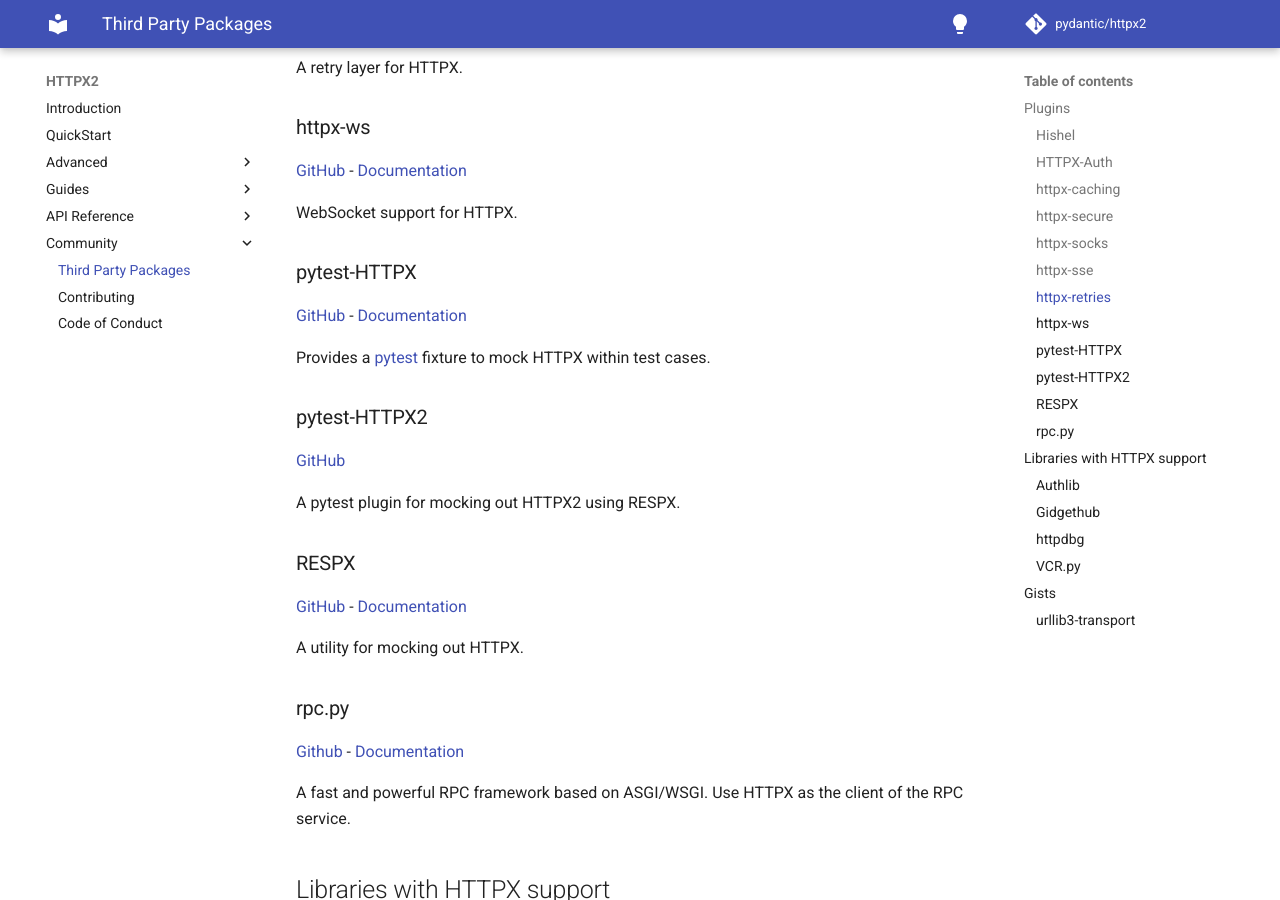
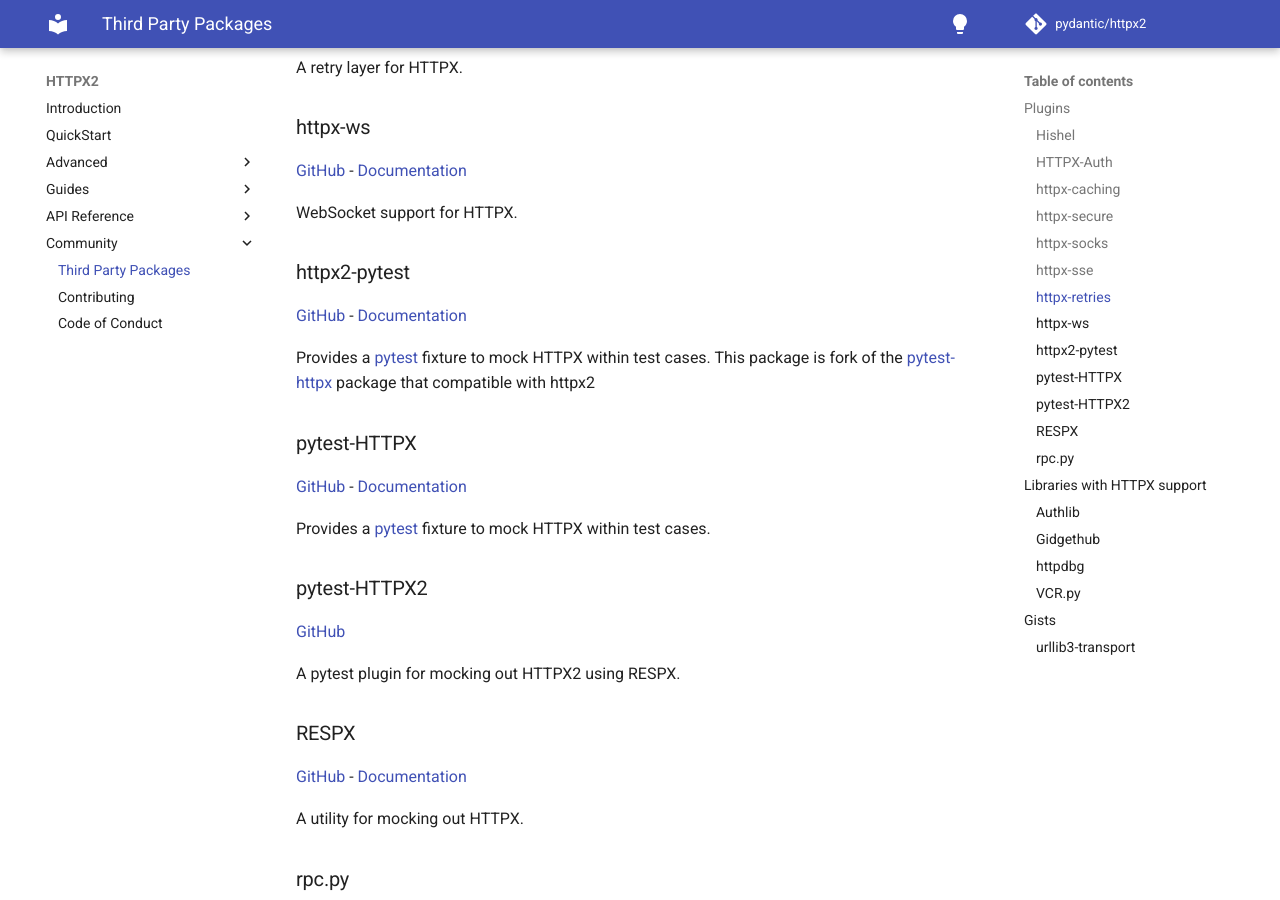
Before and after one commit to CarolinaBentrescas/httpx2, an MkDocs documentation site: the page built from docs/third_party_packages.md, in a window 1280 px wide and 900 px high, scrolled down 1226 px. Built offline with MkDocs 1.6.1 and Material for MkDocs 9.7.7, drawn with Linux system fonts in a browser that asks for light colours; comment, search, counter and statistics services are not loaded.

Commit message:
Add httpx2-pytest details to third party packages (#977)

```diff
--- a/docs/third_party_packages.md
+++ b/docs/third_party_packages.md
@@ -53,6 +53,13 @@ A retry layer for HTTPX.
 [GitHub](https://github.com/frankie567/httpx-ws) - [Documentation](https://frankie567.github.io/httpx-ws/)
 
 WebSocket support for HTTPX.
+
+### httpx2-pytest
+
+[GitHub](https://github.com/angryfoxx/httpx2-pytest) - [Documentation](https://github.com/angryfoxx/httpx2-pytest#about-httpx2)
+
+Provides a [pytest](https://docs.pytest.org/en/latest/) fixture to mock HTTPX within test cases.
+This package is fork of the [pytest-httpx](https://github.com/Colin-b/pytest_httpx) package that compatible with httpx2
 
 ### pytest-HTTPX
 
```
